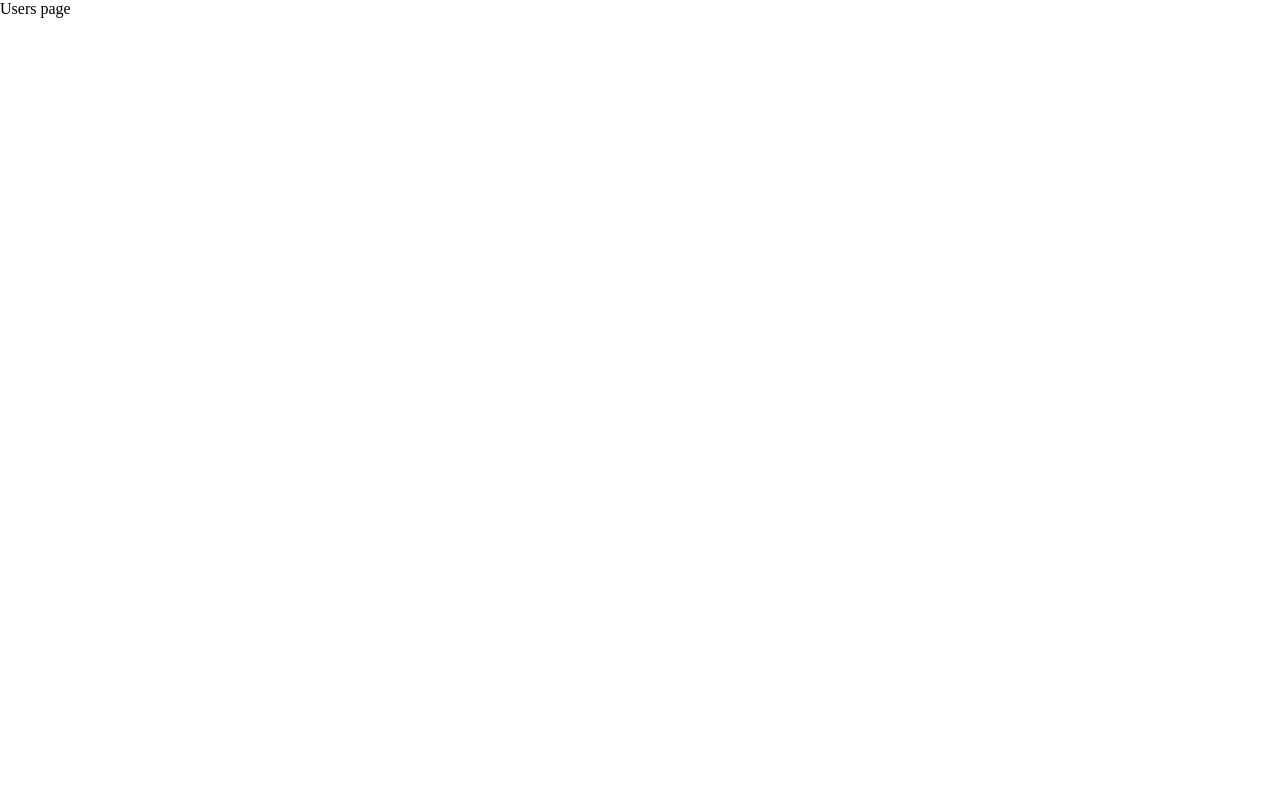
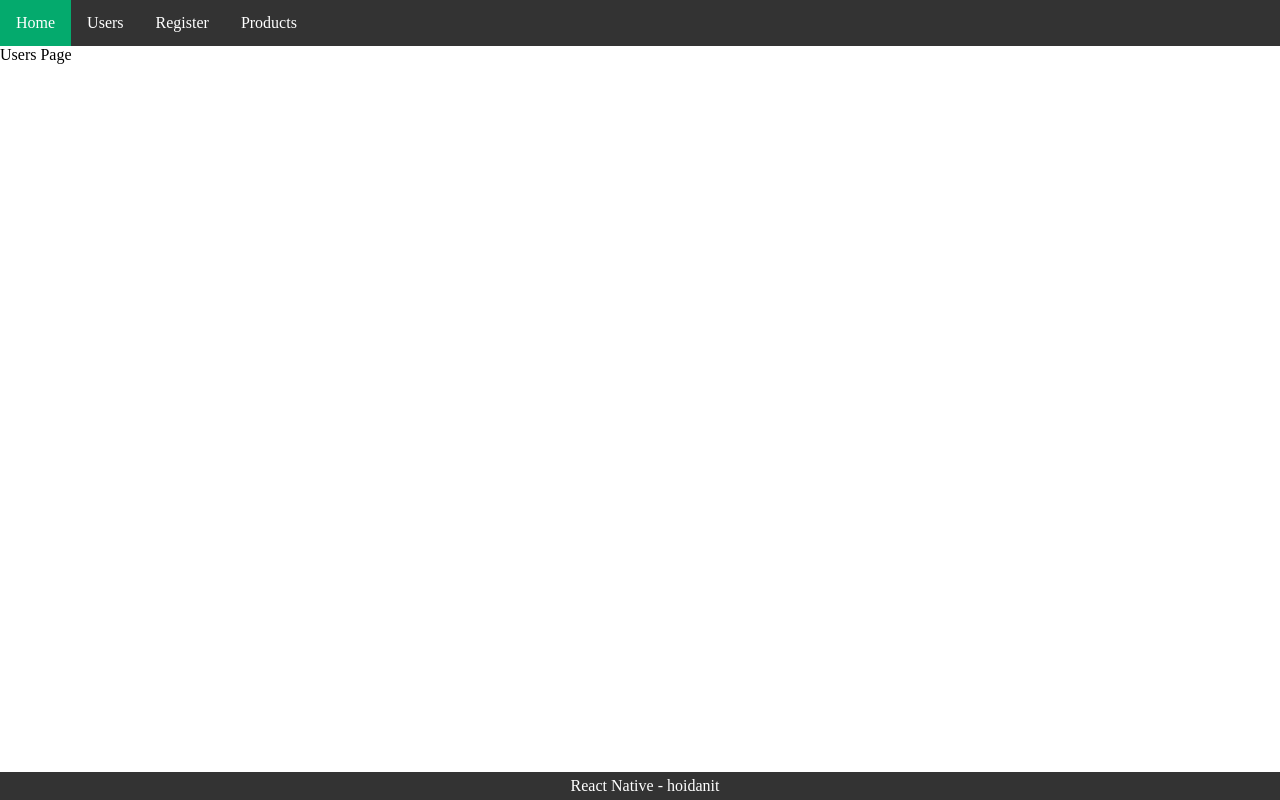
Before and after one commit to vtn-911/React-Ultimate_FE_hoidanit, a React (Vite) app: page /users in a window 1280 px wide. Built offline with nearby package versions, Linux system fonts and the light colour scheme.

Commit message:
#47 Tạo Header/Footer

```diff
--- a/src/App.jsx
+++ b/src/App.jsx
@@ -3,6 +3,8 @@
 import './components/todo/todo.css'
 import reactLogo from './assets/react.svg'
 import { useState } from 'react'
+import Header from './components/layout/header'
+import Footer from './components/layout/footer'
 
 
 function App() {
@@ -31,7 +33,9 @@
 }
 
   return (
-    <div className="todo-container">
+    <>
+    <Header/>
+        <div className="todo-container">
       <div className="todo-title">Todo List</div>
       <TodoInput
         addNewTodo ={addNewTodo}
@@ -63,6 +67,9 @@
     }   */}
 
     </div>
+    <Footer/>
+    </>
+
   )
 }
 
--- /dev/null
+++ b/src/components/layout/footer.css
@@ -0,0 +1,10 @@
+.footer {
+   position: fixed;
+   padding: 5px;
+   left: 0;
+   bottom: 0;
+   width: 100%;
+   background-color: #333;
+   color: white;
+   text-align: center;
+}
--- /dev/null
+++ b/src/components/layout/footer.jsx
@@ -0,0 +1,11 @@
+import "./footer.css"
+const Footer = () => {
+    return (
+        <div className="footer">
+            <p>React Native - hoidanit</p>
+        </div>
+
+    )
+}
+
+export default Footer;
--- /dev/null
+++ b/src/components/layout/header.css
@@ -0,0 +1,28 @@
+
+ul {
+  list-style-type: none;
+  margin: 0;
+  padding: 0;
+  overflow: hidden;
+  background-color: #333;
+}
+
+li {
+  float: left;
+}
+
+li a {
+  display: block;
+  color: white;
+  text-align: center;
+  padding: 14px 16px;
+  text-decoration: none;
+}
+
+li a:hover:not(.active) {
+  background-color: #111;
+}
+
+.active {
+  background-color: #04AA6D;
+}
--- /dev/null
+++ b/src/components/layout/header.jsx
@@ -0,0 +1,14 @@
+import "./header.css"
+const Header = () => {
+    return (
+        <ul>
+            <li><a className="active" href="/">Home</a></li>
+            <li><a href="/users">Users</a></li>
+            <li><a href="/register">Register</a></li>
+            <li><a href="/products">Products</a></li>
+        </ul>
+
+    )
+}
+
+export default Header;
--- a/src/pages/login.jsx
+++ b/src/pages/login.jsx
@@ -1,6 +1,10 @@
 const LoginPage = () => {
     return (
-        <div>Login page</div>
+         <>
+            <Header/>
+            <div>Login Page</div>
+            <Footer/>
+        </>
     )
 }
 
--- a/src/pages/products.jsx
+++ b/src/pages/products.jsx
@@ -1,6 +1,13 @@
+import Footer from "../components/layout/footer";
+import Header from "../components/layout/header";
+
 const ProductsPage = () => {
     return (
-        <div>Products page</div>
+         <>
+            <Header/>
+            <div>Products Page</div>
+            <Footer/>
+        </>
     )
 }
 
--- a/src/pages/register.jsx
+++ b/src/pages/register.jsx
@@ -1,6 +1,13 @@
+import Footer from "../components/layout/footer";
+import Header from "../components/layout/header";
+
 const RegisterPage = () => {
     return (
-        <div>Register page</div>
+         <>
+            <Header/>
+            <div>Register Page</div>
+            <Footer/>
+        </>
     )
 }
 export default RegisterPage;
--- a/src/pages/users.jsx
+++ b/src/pages/users.jsx
@@ -1,6 +1,13 @@
+import Footer from "../components/layout/footer";
+import Header from "../components/layout/header";
+
 const UsersPage = () => {
     return (
-        <div>Users page</div>
+        <>
+            <Header/>
+            <div>Users Page</div>
+            <Footer/>
+        </>
     )
 }
 
```
